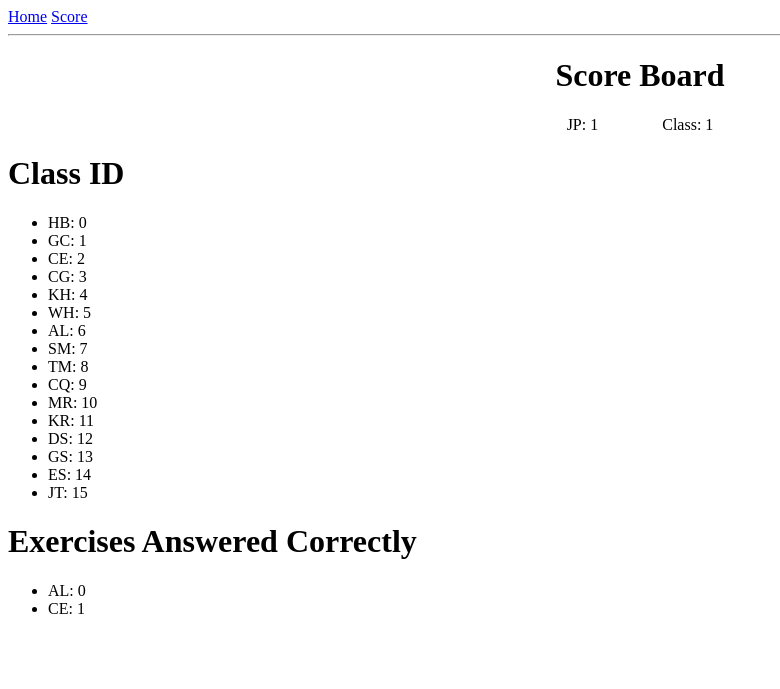
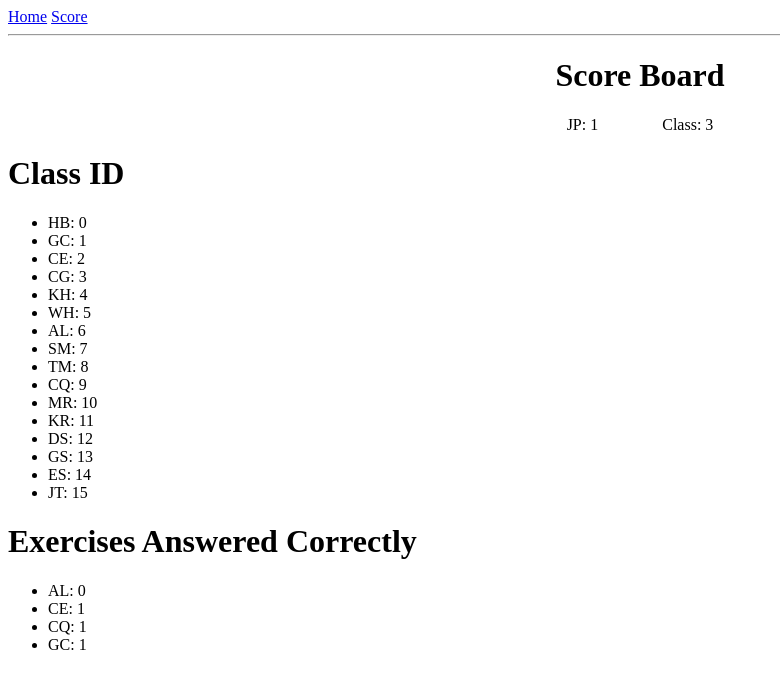
Before and after one commit to lumpofice/math_website, a Flask app: page /score in a window 1280 px wide. Shown: the top 689 px of the page, without its empty margins (0-780 px from the left). Run offline with Flask 2, Linux system fonts and the light colour scheme.

Commit message:
updating the score in the score.html file

```diff
--- a/app/templates/score.html
+++ b/app/templates/score.html
@@ -3,7 +3,7 @@
 {% block content %}
 	<h1 align='center'>Score Board</h1>
 	<div align='center'>
-	<span>JP: 1</span>&emsp;&emsp;&emsp;&emsp;<span>Class: 1</span>
+	<span>JP: 1</span>&emsp;&emsp;&emsp;&emsp;<span>Class: 3</span>
 	</div>
 	<h1>Class ID</h1>
 	<ul>
@@ -28,6 +28,8 @@
 	<ul>
 		<li>AL: 0</li>
 		<li>CE: 1</li>
+		<li>CQ: 1</li>
+		<li>GC: 1</li>
 	</ul>
 
 {% endblock %}
```
